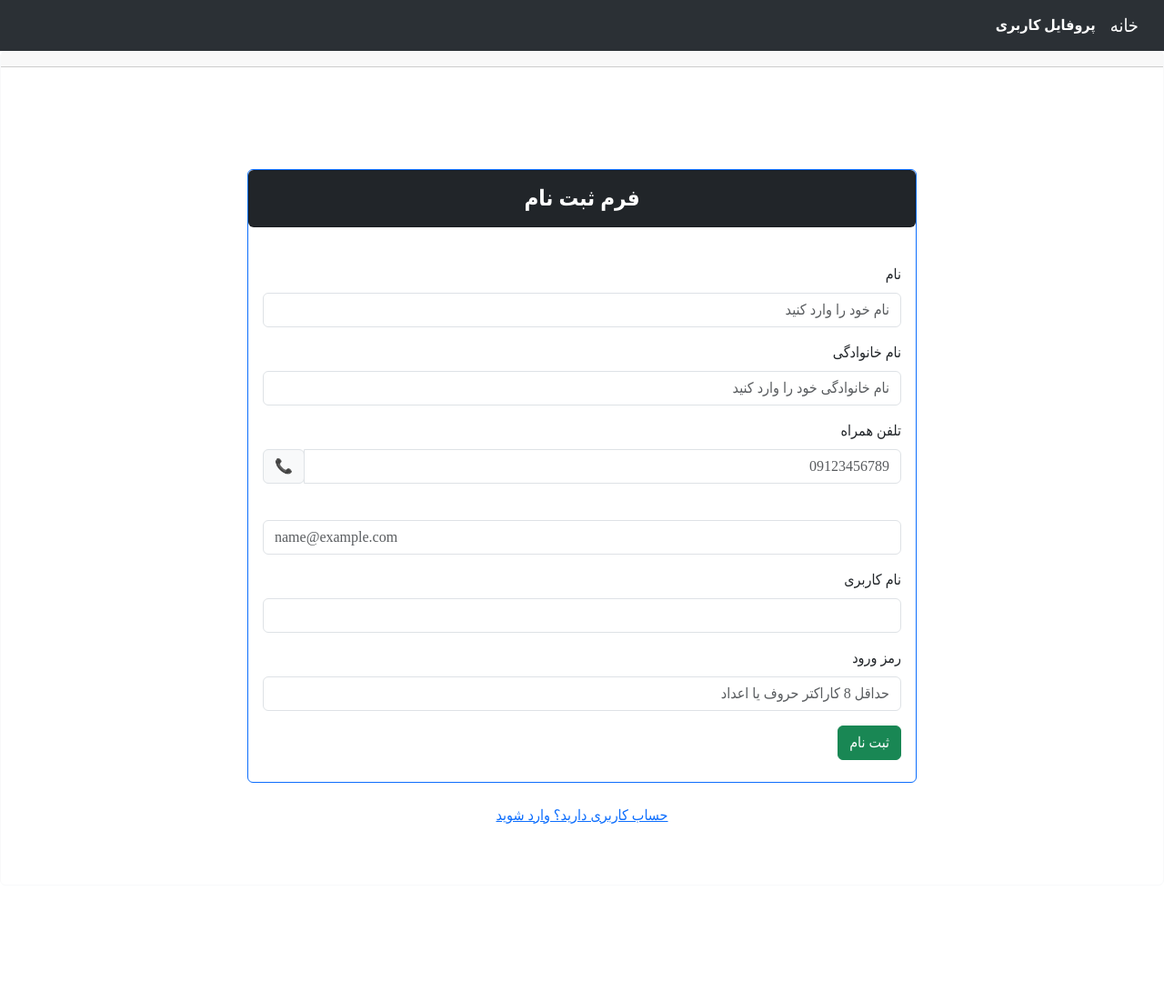
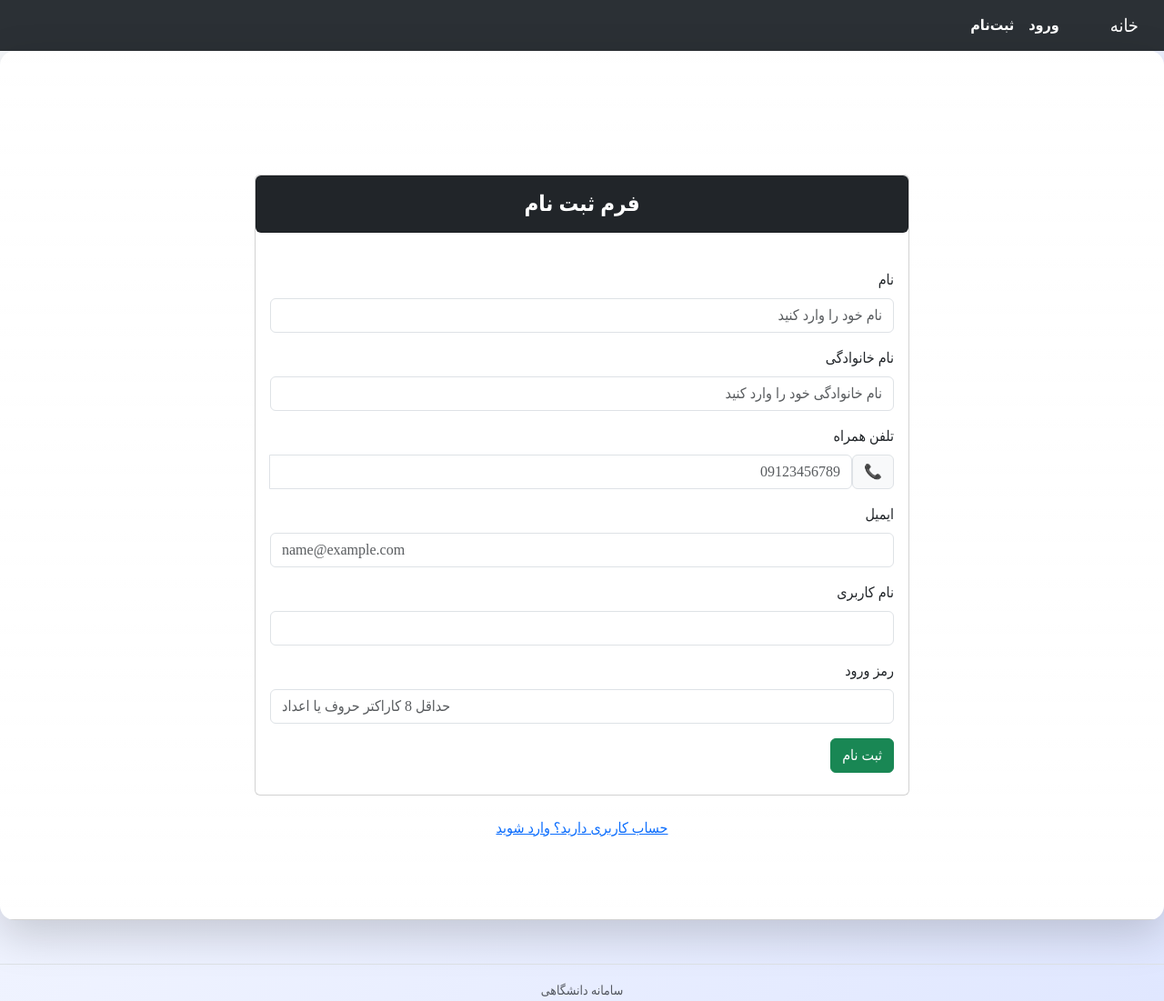
Before and after one commit to Sajjadtempns/practice, a Django app: page /registration/register/ in a window 1280 px wide. Shown: the whole page at 91% size. Before the commit the page ends 906 px from the top, so only its background shows below. Run offline with Django 5.2, Linux system fonts and the light colour scheme; some libraries are stand-ins or nearby versions; some web fonts are replaced.

Commit message:
feat: handle errors and improve base template
- Add Bootstrap modal for logout confirmation
- Delete loging_out template, method, and URL (replaced by modal)
- Add background gradient style
- Change column ordering from left-to-right to right-to-left using RTL in base template
- Enhance templates for better user-friendliness
- Add profile image display for user
- Add image preview modal for photo field in edit template
- Add file download link for degree certificate field in edit template

```diff
--- a/core/settings.py
+++ b/core/settings.py
@@ -104,7 +104,7 @@ AUTH_PASSWORD_VALIDATORS = [
 # Internationalization
 # https://docs.djangoproject.com/en/6.0/topics/i18n/
 
-LANGUAGE_CODE = 'fa-ir'
+LANGUAGE_CODE = 'en-us'
 
 TIME_ZONE = 'Asia/Tehran'
 
--- a/core/urls.py
+++ b/core/urls.py
@@ -16,8 +16,10 @@ Including another URLconf
 """
 from django.contrib import admin
 from . import views
-from django.urls import path, include, reverse_lazy
+from django.urls import path, include
 from django.contrib.auth import views as auth_views
+from django.conf import settings
+from django.conf.urls.static import static
 
 urlpatterns = [
     path('admin/', admin.site.urls),
@@ -26,3 +28,5 @@ urlpatterns = [
     path('accounts/login/', auth_views.LoginView.as_view(), name='login'),
     path('accounts/logout/', auth_views.LogoutView.as_view(), name='logout'),
 ]
+
+urlpatterns += static(settings.MEDIA_URL, document_root=settings.MEDIA_ROOT)
--- a/registration/forms.py
+++ b/registration/forms.py
@@ -10,14 +10,23 @@ class UserRegistrationForm(forms.ModelForm):
     password = forms.CharField(validators= [RegexValidator(
                                 regex= r'^[a-zA-Z0-9]{8,}$',
                                 message= 'رمز عبور باید حداقل 8 کاراکتر شامل حروف یا اعداد باشد')],
-                                widget= forms.PasswordInput(attrs= {'class': 'form-control input-lg text-end',
-                                                                    'placeholder': 'حداقل 8 کاراکتر؛ شامل حروف و اعداد'
-                                                                    }
-                                                            ),
-                                                            label= 'رمز ورود'
-    )
+                                widget= forms.PasswordInput(
+                                    attrs= {'class': 'form-control input-lg text-end',
+                                            'placeholder': 'حداقل 8 کاراکتر؛ شامل حروف و اعداد'}
+                                    ),
+                                    label= 'رمز ورود',
+                                    error_messages={
+                                        'required': 'لطفاً یک رمز عبور وارد کنید.',
+                                    }
+                            )
 
-    email = forms.EmailField(widget= forms.EmailInput(attrs= {'class': 'form-control'}), label= 'ایمیل')
+    email = forms.EmailField(widget= forms.EmailInput(
+        attrs= {'class': 'form-control'}),
+        label= 'ایمیل',
+        error_messages= {
+            'required': 'لطفاً آدرس ایمیل خود را وارد کنید.',
+            'invalid': 'لطفاً یک آدرس ایمیل معتبر وارد کنید.'
+        })
 
     class Meta:
         model = Profile
@@ -34,18 +43,29 @@ class ProfileEditInfo(forms.ModelForm):
         max_length=25,
         widget=forms.TextInput(attrs={'class': 'form-control text-end'}),
         label='نام',
-        required=False
+        required=True,
+        error_messages={
+            'required': 'این فیلد نمی‌تواند خالی باشد',
+            'max_length': 'این فیلد نمی‌تواند بیشتر از ۲۵ کاراکتر باشد'
+        }
     )
     lname = forms.CharField(
         max_length=25,
         widget=forms.TextInput(attrs={'class': 'form-control text-end'}),
         label='نام خانوادگی',
-        required=False
+        required=True,
+        error_messages={
+            'required': 'این فیلد نمی‌تواند خالی باشد',
+            'max_length': 'این فیلد نمی‌تواند بیشتر از ۲۵ کاراکتر باشد'
+        }
     )
     email = forms.EmailField(
         widget=forms.EmailInput(attrs={'class': 'form-control text-end'}),
         label='ایمیل',
-        required=False
+        required=True,
+        error_messages={
+            'required': 'این فیلد نمی‌تواند خالی باشد'
+        }
     )
 
     birth_date = forms.CharField(
--- a/registration/templates/registration/register.html
+++ b/registration/templates/registration/register.html
@@ -4,7 +4,7 @@
 <div class="container mt-5 pt-5 sahel">
     <div class="row justify-content-center">
         <div class="col-md-8">
-            <div class="card border-primary mb-3">
+            <div class="card mb-3">
                 <div class="card text-bg-dark mb-3">
                     <h4 class="my-3 text-center"><strong>فرم ثبت‌ نام</strong></h4>
                 </div>
@@ -52,10 +52,11 @@
                         </div>
 
                         <div class="mb-3">
-                            <label for="{{ form.email.id_for_label }}" class="form-label">{{ form.email.lebel }}</label>
+                            <label for="{{ form.email.id_for_label }}" class="form-label">{{ form.email.label }}</label>
                             <div class="input-group has-validation">
                                 <input type="text" name="{{ form.email.html_name }}" id="{{ form.email.id_for_label }}"
                                 class="form-control {% if form.email.errors %}is-invalid{% endif %}"
+                                dir="ltr"
                                 value="{{ form.email.value|default:'' }}"
                                 placeholder="name@example.com"
                                 >
@@ -70,7 +71,8 @@
                         <div class="mb-3">
                             <label for="{{ form.username.id_for_label }}" class="form-label">{{ form.username.label }}</label>
                             <input type="text" name="{{ form.username.html_name }}" id="{{ form.username.id_for_label }}"
-                                   class="form-control text-end {% if form.username.errors %}is-invalid{% endif %}"
+                                   class="form-control {% if form.username.errors %}is-invalid{% endif %}"
+                                   dir="ltr"
                                    value="{{ form.username.value|default:'' }}">
                             {% if form.username.errors %}
                                 <div class="invalid-feedback d-block">{{ form.username.errors.0 }}</div>
@@ -80,7 +82,8 @@
                         <div class="mb-3">
                             <label for="{{ form.password.id_for_label }}" class="form-label">{{ form.password.label }}</label>
                             <input type="password" name="{{ form.password.html_name }}" id="{{ form.password.id_for_label }}"
-                                   class="form-control text-end {% if form.password.errors %}is-invalid{% endif %}"
+                                   class="form-control {% if form.password.errors %}is-invalid{% endif %}"
+                                   dir="ltr"
                                    value="{{ form.password.value|default:'' }}"
                                    placeholder="حداقل 8 کاراکتر حروف یا اعداد">
                             {% if form.password.errors %}
--- a/registration/urls.py
+++ b/registration/urls.py
@@ -4,7 +4,6 @@ from . import views
 urlpatterns = [
     path('register/', views.register, name= 'register'),
     path('profile/', views.profile, name= 'profile'),
-    path('loging_out/', view= views.loging_out, name= 'loging_out'),
     path('edit/', view= views.edit, name= 'edit'),
     path('load-cities/', views.load_cities, name='load_cities')
 ]
--- a/registration/views.py
+++ b/registration/views.py
@@ -38,11 +38,6 @@ def profile(request):
     }
     return render(request, 'registration/profile.html', context=context)
 
-def loging_out(request):
-    if request.method == 'POST':
-        logout(request)
-        return redirect(to= 'login')
-    return render(request, 'registration/loging_out.html')
 
 @login_required
 def edit(request):
--- a/static/css/custom_fonts.css
+++ /dev/null
@@ -1,38 +0,0 @@
-@font-face {
-    font-family: 'BNazanin';
-    src: url('../fonts/BNAZANIN.ttf') format('truetype');
-    font-weight: normal;
-    font-style: normal;
-}
-
-.bnazanin {
-    font-family: 'BNazanin', 'Times New Roman', Tahoma, sans-serif, Arial;
-}
-
-@font-face {
-    font-family: 'Sahel';
-    src: url('../fonts/Sahel.eot?#iefix') format('embedded-opentype'),
-         url('../fonts/Sahel.woff') format('woff'),
-         url('../fonts/Sahel.ttf') format('truetype');
-    font-weight: normal;
-}
-
-@font-face {
-    font-family: 'Sahel';
-    src: url('../fonts/Sahel-Bold.eot?#iefix') format('embedded-opentype'),
-         url('../fonts/Sahel-Bold.woff') format('woff'),
-         url('../fonts/Sahel-Bold.ttf') format('truetype');
-    font-weight: bold;
-}
-
-@font-face {
-    font-family: 'Sahel';
-    src: url('../fonts/Sahel-Black.eot?#iefix') format('embedded-opentype'),
-         url('../fonts/Sahel-Black.woff') format('woff'),
-         url('../fonts/Sahel-Black.ttf') format('truetype');
-    font-weight: 900;
-}
-
-.sahel {
-    font-family: 'Sahel', 'Times New Roman', Tahoma, sans-serif, Arial;
-}
--- /dev/null
+++ b/static/css/custom_styles.css
@@ -0,0 +1,49 @@
+@font-face {
+    font-family: 'BNazanin';
+    src: url('../fonts/BNAZANIN.ttf') format('truetype');
+    font-weight: normal;
+    font-style: normal;
+}
+
+.bnazanin {
+    font-family: 'BNazanin', 'Times New Roman', Tahoma, sans-serif, Arial;
+}
+
+@font-face {
+    font-family: 'Sahel';
+    src: url('../fonts/Sahel.eot?#iefix') format('embedded-opentype'),
+         url('../fonts/Sahel.woff') format('woff'),
+         url('../fonts/Sahel.ttf') format('truetype');
+    font-weight: normal;
+}
+
+@font-face {
+    font-family: 'Sahel';
+    src: url('../fonts/Sahel-Bold.eot?#iefix') format('embedded-opentype'),
+         url('../fonts/Sahel-Bold.woff') format('woff'),
+         url('../fonts/Sahel-Bold.ttf') format('truetype');
+    font-weight: bold;
+}
+
+@font-face {
+    font-family: 'Sahel';
+    src: url('../fonts/Sahel-Black.eot?#iefix') format('embedded-opentype'),
+         url('../fonts/Sahel-Black.woff') format('woff'),
+         url('../fonts/Sahel-Black.ttf') format('truetype');
+    font-weight: 900;
+}
+
+.sahel {
+    font-family: 'Sahel', 'Times New Roman', Tahoma, sans-serif, Arial;
+}
+
+body {
+    background: linear-gradient(
+        135deg,
+        #f8fafc 0%,
+        #eef2ff 50%,
+        #e0e7ff 100%
+    );
+
+    min-height: 100vh;
+}
--- a/templates/base.html
+++ b/templates/base.html
@@ -1,13 +1,13 @@
 {% load static %}
 <!DOCTYPE html>
-<html lang="fa">
+<html lang="fa" dir="rtl">
 <head>
     <meta charset="UTF-8">
     <meta name="viewport" content="width=device-width, initial-scale=1.0">
     <title>سامانه دانشگاهی</title>
     <link rel="stylesheet" href="{% static 'css/bootstrap.min.css' %}">
     <script src="{% static 'js/bootstrap.bundle.min.js' %}"></script>
-    <link rel="stylesheet" href= "{% static 'css/custom_fonts.css' %}">
+    <link rel="stylesheet" href= "{% static 'css/custom_styles.css' %}">
     <link rel="stylesheet" href="https://cdn.jsdelivr.net/npm/persian-datepicker@1.2.0/dist/css/persian-datepicker.min.css"/>
     <script src="https://code.jquery.com/jquery-3.6.0.min.js"></script>
     <script src="https://cdn.jsdelivr.net/npm/persian-date@1.1.0/dist/persian-date.min.js"></script>
@@ -29,28 +29,107 @@
   });
     </script>
   <nav class="navbar navbar-expand-lg bg-body-tertiary" data-bs-theme="dark">
-    <div class="container-fluid d-flex">
-      <div class="d-flex ms-auto align-items-center flex-row-reverse">
+    <div class="container-fluid">
+      <div class="d-flex align-items-center">
         <a class="navbar-brand sahel ms-2" href="{% url 'home' %}">خانه</a>
         <ul class="navbar-nav mb-2 mb-lg-0">
-          <li class="nav-item">
-            <a class="nav-link active sahel" href="{% url 'register' %}"><strong>پروفایل کاربری</strong></a>
-          </li>
+          {% if user.is_authenticated %}
+            <li class="nav-item dropdown">
+              <a class="nav-link dropdown-toggle active sahel" href="#" id="navbarDropdown" role="button" data-bs-toggle="dropdown" aria-expanded="false">
+                <strong>{{ user.get_full_name|default:user.username }}</strong>
+              </a>
+              <ul class="dropdown-menu dropdown-menu-end" aria-labelledby="navbarDropdown">
+                <li><a class="dropdown-item text-end" href="{% url 'profile' %}">پروفایل کاربری</a></li>
+                <li><a class="dropdown-item text-end" href="{% url 'edit' %}">ویرایش مشخصات</a></li>
+                <li><hr class="dropdown-divider"></li>
+                <li>
+                  <button
+                    type="button"
+                    class="dropdown-item text-end"
+                    data-bs-toggle="modal"
+                    data-bs-target="#logoutModal">
+                    خروج
+                  </button>
+                  </form>
+                </li>
+              </ul>
+            </li>
+          {% else %}
+            <!-- کاربر مهمان -->
+            <li class="nav-item">
+              <a class="nav-link active sahel" href="{% url 'login' %}"><strong>ورود</strong></a>
+            </li>
+            <li class="nav-item">
+              <a class="nav-link active sahel" href="{% url 'register' %}"><strong>ثبت‌نام</strong></a>
+            </li>
+          {% endif %}
         </ul>
       </div>
     </div>
   </nav>
-  <div class="card border-light mb-3 text-center">
-    <div class="card-header"></div>
-    <div class="card-body">
-      {% block content %}
-
-      {% endblock  %}
-    </div>
+  <div class="card shadow-lg border-0 rounded-4 overflow-hidden">
+    <div class="card-header bg-gradient text-white py-3" style="background: linear-gradient(135deg, #6990a0 0%, #580f9c 100%);">
+      <main class="container py-4">
+        {% block content %}
+        {% endblock  %}
+      </main>
   </div>
+</div>
 
   {% block extra_js %}
   {% endblock  %}
+  <footer class="text-center text-muted mt-5 pt-3 border-top">
+    <small>سامانه دانشگاهی</small>
+  </footer>
+  {% if user.is_authenticated %}
+    <div class="modal fade"
+        id="logoutModal"
+        tabindex="-1"
+        aria-labelledby="logoutModalLabel"
+        aria-hidden="true">
 
+        <div class="modal-dialog modal-dialog-centered">
+
+            <div class="modal-content text-end">
+
+                <div class="modal-header">
+                    <h5 class="modal-title" id="logoutModalLabel"></h5>
+
+                    <button type="button"
+                            class="btn-close"
+                            data-bs-dismiss="modal">
+                    </button>
+                </div>
+
+                <div class="modal-body">
+                    آیا برای خروج از حساب کاربری مطمئن هستید؟
+                </div>
+
+                <div class="modal-footer justify-content-between">
+
+                    <button type="button"
+                            class="btn btn-secondary"
+                            data-bs-dismiss="modal">
+                        انصراف
+                    </button>
+
+                    <form method="post"
+                          action="{% url 'logout' %}">
+                        {% csrf_token %}
+
+                        <button type="submit"
+                                class="btn btn-danger">
+                            خروج
+                        </button>
+                    </form>
+
+                </div>
+
+            </div>
+
+        </div>
+
+    </div>
+  {% endif %}
 </body>
 </html>
```
Also changed, not shown: registration/models.py (+14 -3 lines), registration/templates/registration/edit.html (+52 -37 lines), registration/templates/registration/login.html (+7 -7 lines), registration/templates/registration/loging_out.html (deleted, +0 -11 lines), registration/templates/registration/profile.html (+34 -10 lines), 1 other file.
